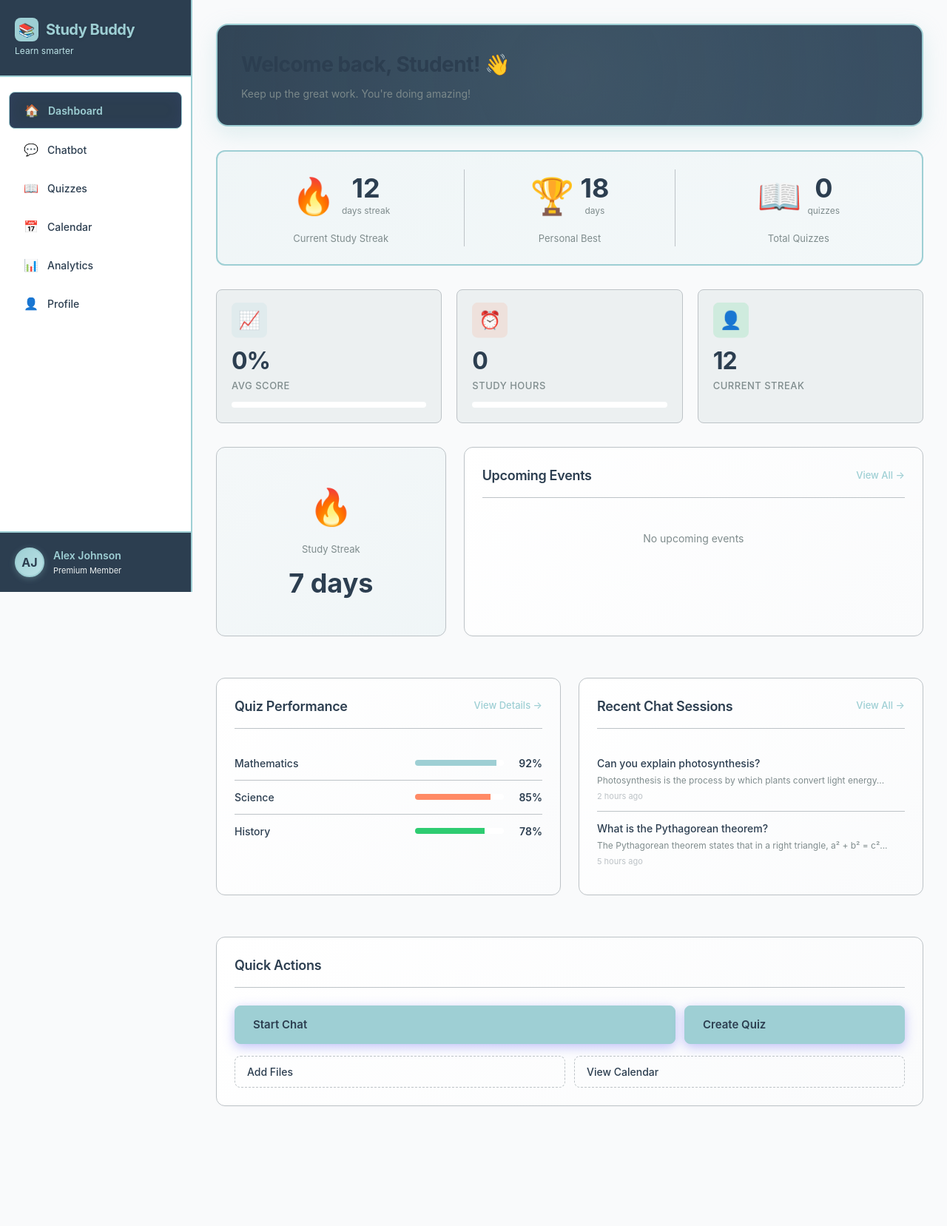
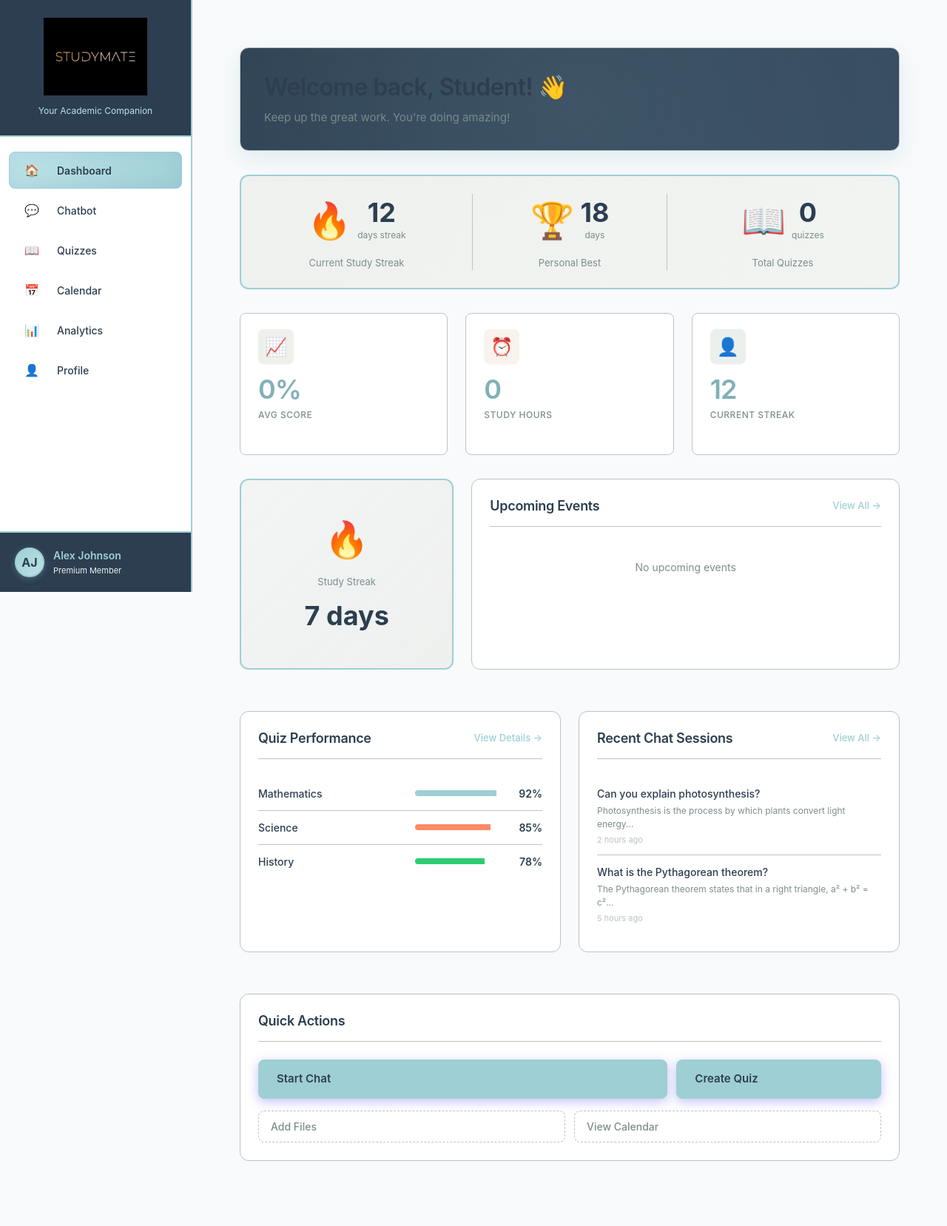
Before and after one commit to neerajsainisot25/study-buddy, a Flask app: page / in a window 1280 px wide. Shown: the whole page at 74% size. Before the commit the page ends 1495 px from the top, so only its background shows below. Run offline with Flask 3, Linux system fonts and the light colour scheme; data that the repository does not hold is empty; some libraries are stand-ins or nearby versions.

Commit message:
Apply a nature-inspired minimalist theme with updated colors and styles
Introduce a new nature-inspired theme by updating color palettes in Tailwind CSS, modifying component styles in `components.css`, creating a dedicated `nature-theme.css` and `theme-override.css`, and updating the HTML title and logo. The API key configuration in `config.py` is also adjusted to default to an empty string.

Replit-Commit-Author: Agent
Replit-Commit-Session-Id: d32bf893-5d3f-4efb-8464-3b847cba9a3d
Replit-Commit-Checkpoint-Type: full_checkpoint
Replit-Commit-Event-Id: 73a90619-e279-4e2b-91f2-728e750eb339
Replit-Commit-Screenshot-Url: https://storage.googleapis.com/screenshot-production-us-central1/fe2238ba-ea6d-46ab-801a-d7fe59535665/d32bf893-5d3f-4efb-8464-3b847cba9a3d/TKz1MgN

```diff
--- a/app/config.py
+++ b/app/config.py
@@ -7,7 +7,7 @@ load_dotenv()
 class Config:
     """Application configuration"""
     # API Configuration
-    API_KEY = os.getenv('OPENROUTER_API_KEY', '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')
+    API_KEY = os.getenv('OPENROUTER_API_KEY', '')
     API_URL = os.getenv('LLM_URL', 'https://openrouter.ai/api/v1/chat/completions')
     MODEL = 'openai/gpt-3.5-turbo'
 
--- a/index.html
+++ b/index.html
@@ -3,7 +3,7 @@
 <head>
     <meta charset="UTF-8">
     <meta name="viewport" content="width=device-width, initial-scale=1.0">
-    <title>AI Assistant - Academic Dashboard</title>
+    <title>StudyMate - Your Academic Companion</title>
 
     <!-- Tailwind CSS CDN -->
     <script src="https://cdn.tailwindcss.com"></script>
@@ -12,23 +12,30 @@
             theme: {
                 extend: {
                     colors: {
-                        primary: 'rgb(158, 207, 212)',
-                        secondary: 'rgb(236, 240, 241)',
-                        accent: 'rgb(255, 138, 101)',
-                        dark: 'rgb(44, 62, 80)',
-                        light: 'rgb(236, 240, 241)',
-                        success: 'rgb(46, 204, 113)',
-                        warning: 'rgb(241, 196, 15)',
-                        danger: 'rgb(231, 76, 60)',
+                        primary: '#8B9D83',
+                        'primary-light': '#A8B9A0',
+                        'primary-dark': '#6B7D63',
+                        accent: '#D4AF8F',
+                        'accent-light': '#E5C9AB',
+                        earth: '#8C7355',
+                        cream: '#F5F1E8',
+                        stone: '#A8A39D',
+                        dark: '#3A3A38',
+                        success: '#7A9D7E',
+                        warning: '#D4A373',
+                        danger: '#C17D6F',
                     }
                 }
             }
         }
     </script>
 
+    <!-- Nature Theme CSS -->
+    <link rel="stylesheet" href="/static/css/nature-theme.css">
     <link rel="stylesheet" href="/static/css/style.css">
     <link rel="stylesheet" href="/static/css/components.css">
     <link rel="stylesheet" href="/static/css/enhancements.css">
+    <link rel="stylesheet" href="/static/css/theme-override.css">
 </head>
 <body class="bg-gray-50">
     <!-- Sidebar Component -->
--- a/static/css/components.css
+++ b/static/css/components.css
@@ -1,57 +1,67 @@
-/* Component-specific styles extracted from main CSS */
+/* Component-specific styles - Nature Theme Compatible */
 
-/* Metric Cards */
+/* Metric Cards - Minimalist Design */
 .metric-card {
-    background: var(--bg);
+    background: var(--bg-secondary);
     border: 1px solid var(--border);
-    border-radius: 8px;
-    padding: 20px;
-    transition: all 0.2s ease;
+    border-radius: var(--border-radius-sm, 8px);
+    padding: 24px;
+    transition: all 0.3s ease;
 }
 
 .metric-card:hover {
     border-color: var(--primary);
-    box-shadow: 0 1px 3px rgba(0, 0, 0, 0.05);
+    box-shadow: var(--shadow-md, 0 4px 12px rgba(58, 58, 56, 0.08));
+    transform: translateY(-2px);
 }
 
 .metric-icon {
     width: 48px;
     height: 48px;
-    border-radius: 8px;
+    border-radius: var(--border-radius-sm, 8px);
     display: flex;
     align-items: center;
     justify-content: center;
     font-size: 24px;
     margin-bottom: 12px;
+    background: linear-gradient(135deg, var(--cream, #F5F1E8), var(--accent-light, #E5C9AB));
 }
 
 .metric-value {
-    font-size: 32px;
-    font-weight: 700;
-    color: var(--text);
+    font-size: 36px;
+    font-weight: 600;
+    color: var(--primary-dark, #6B7D63);
     line-height: 1;
     margin-bottom: 8px;
 }
 
 .metric-label {
-    font-size: 13px;
+    font-size: 12px;
     color: var(--text-secondary);
     font-weight: 500;
+    text-transform: uppercase;
+    letter-spacing: 0.5px;
 }
 
-/* Welcome Banner */
+/* Welcome Banner - Clean and Spacious */
 .welcome-banner {
     margin-bottom: 32px;
+    padding: 32px;
+    background: linear-gradient(135deg, var(--cream, #F5F1E8), var(--bg-secondary, #FFFFFF));
+    border-radius: var(--border-radius, 12px);
+    border: 1px solid var(--border);
 }
 
 .welcome-banner h2 {
-    font-size: 28px;
-    font-weight: 700;
-    color: var(--text);
+    font-size: 32px;
+    font-weight: 600;
+    color: var(--dark, #3A3A38);
     margin-bottom: 8px;
+    letter-spacing: -0.02em;
 }
 
 .welcome-banner p {
-    font-size: 14px;
+    font-size: 15px;
     color: var(--text-secondary);
+    line-height: 1.6;
 }
--- /dev/null
+++ b/static/css/nature-theme.css
@@ -0,0 +1,389 @@
+/* Nature-Inspired Minimalist Theme for StudyMate */
+
+:root {
+    /* Nature-Inspired Color Palette */
+    --primary: #8B9D83;           /* Sage Green */
+    --primary-light: #A8B9A0;     /* Light Sage */
+    --primary-dark: #6B7D63;      /* Dark Sage */
+
+    --accent: #D4AF8F;            /* Warm Sand/Beige */
+    --accent-light: #E5C9AB;      /* Light Sand */
+    --accent-dark: #B89870;       /* Dark Sand */
+
+    --earth: #8C7355;             /* Earthy Brown */
+    --cream: #F5F1E8;             /* Soft Cream */
+    --stone: #A8A39D;             /* Stone Gray */
+
+    /* Neutral Base */
+    --bg: #FAFAF8;                /* Off-white background */
+    --bg-secondary: #FFFFFF;      /* Pure white */
+    --bg-tertiary: #F5F1E8;       /* Cream */
+
+    --dark: #3A3A38;              /* Charcoal */
+    --text: #3A3A38;              /* Charcoal text */
+    --text-secondary: #6B6B68;    /* Medium gray */
+    --text-light: #9A9A97;        /* Light gray */
+    --text-on-primary: #FFFFFF;
+    --text-on-accent: #3A3A38;
+
+    /* Borders */
+    --border: #E8E6E0;            /* Soft beige border */
+    --border-light: #F0EEE8;
+
+    /* Status Colors - Muted Nature Tones */
+    --success: #7A9D7E;           /* Muted green */
+    --warning: #D4A373;           /* Muted amber */
+    --error: #C17D6F;             /* Muted terracotta */
+
+    /* Shadows - Soft and subtle */
+    --shadow-sm: 0 1px 3px rgba(58, 58, 56, 0.06);
+    --shadow-md: 0 4px 12px rgba(58, 58, 56, 0.08);
+    --shadow-lg: 0 8px 24px rgba(58, 58, 56, 0.10);
+
+    /* Layout */
+    --sidebar-width: 280px;
+    --sidebar-collapsed-width: 70px;
+    --border-radius: 12px;
+    --border-radius-sm: 8px;
+    --spacing: 24px;
+}
+
+/* Global Resets */
+* {
+    margin: 0;
+    padding: 0;
+    box-sizing: border-box;
+}
+
+html {
+    scroll-behavior: smooth;
+}
+
+body {
+    font-family: -apple-system, BlinkMacSystemFont, 'Inter', 'Segoe UI', 'Helvetica Neue', sans-serif;
+    background: var(--bg);
+    color: var(--text);
+    line-height: 1.7;
+    font-size: 15px;
+    font-weight: 400;
+    -webkit-font-smoothing: antialiased;
+    -moz-osx-font-smoothing: grayscale;
+}
+
+/* Minimalist Typography */
+h1, h2, h3, h4, h5, h6 {
+    font-weight: 600;
+    line-height: 1.3;
+    color: var(--dark);
+    letter-spacing: -0.02em;
+}
+
+h1 { font-size: 32px; }
+h2 { font-size: 24px; }
+h3 { font-size: 20px; }
+h4 { font-size: 18px; }
+h5 { font-size: 16px; }
+h6 { font-size: 14px; }
+
+/* Sidebar - Clean Minimalist Design */
+.sidebar {
+    position: fixed;
+    left: 0;
+    top: 0;
+    width: var(--sidebar-width);
+    height: 100vh;
+    background: var(--bg-secondary);
+    border-right: 1px solid var(--border);
+    padding: 0;
+    z-index: 1000;
+    overflow-y: auto;
+    display: flex;
+    flex-direction: column;
+    transition: all 0.3s cubic-bezier(0.4, 0, 0.2, 1);
+}
+
+.sidebar-header {
+    padding: 32px 24px 24px;
+    border-bottom: 1px solid var(--border);
+    background: var(--bg-secondary);
+}
+
+.sidebar-header .logo {
+    display: flex;
+    align-items: center;
+    gap: 16px;
+    margin-bottom: 8px;
+}
+
+.sidebar-header .logo-image {
+    width: 120px;
+    height: auto;
+    object-fit: contain;
+}
+
+.sidebar-header h1 {
+    font-size: 22px;
+    font-weight: 600;
+    color: var(--accent);
+    margin: 0;
+    letter-spacing: 0.5px;
+}
+
+.sidebar-header p {
+    font-size: 13px;
+    color: var(--text-secondary);
+    font-weight: 400;
+    margin-top: 4px;
+}
+
+/* Navigation - Minimal and Clean */
+.sidebar-nav {
+    flex: 1;
+    padding: 16px;
+}
+
+.nav-item {
+    display: flex;
+    align-items: center;
+    gap: 12px;
+    padding: 12px 16px;
+    margin-bottom: 4px;
+    border-radius: var(--border-radius-sm);
+    color: var(--text);
+    text-decoration: none;
+    font-size: 14px;
+    font-weight: 500;
+    transition: all 0.2s ease;
+    cursor: pointer;
+    border: 1px solid transparent;
+}
+
+.nav-item:hover {
+    background: var(--bg-tertiary);
+    color: var(--primary-dark);
+}
+
+.nav-item.active {
+    background: linear-gradient(135deg, var(--primary-light), var(--primary));
+    color: var(--text-on-primary);
+    border-color: var(--primary-dark);
+}
+
+.nav-item .nav-icon {
+    font-size: 18px;
+    width: 24px;
+    text-align: center;
+}
+
+/* Main Content - Spacious and Airy */
+.main-content {
+    margin-left: var(--sidebar-width);
+    padding: 32px;
+    min-height: 100vh;
+    transition: margin-left 0.3s cubic-bezier(0.4, 0, 0.2, 1);
+}
+
+/* Cards - Clean with Soft Shadows */
+.section-card,
+.card {
+    background: var(--bg-secondary);
+    border-radius: var(--border-radius);
+    padding: 28px;
+    margin-bottom: 24px;
+    border: 1px solid var(--border);
+    box-shadow: var(--shadow-sm);
+    transition: box-shadow 0.3s ease;
+}
+
+.section-card:hover,
+.card:hover {
+    box-shadow: var(--shadow-md);
+}
+
+/* Buttons - Soft and Natural */
+.btn {
+    padding: 10px 20px;
+    border-radius: var(--border-radius-sm);
+    border: none;
+    font-size: 14px;
+    font-weight: 500;
+    cursor: pointer;
+    transition: all 0.2s ease;
+    font-family: inherit;
+    display: inline-flex;
+    align-items: center;
+    gap: 8px;
+    text-decoration: none;
+}
+
+.btn-primary {
+    background: var(--primary);
+    color: var(--text-on-primary);
+}
+
+.btn-primary:hover {
+    background: var(--primary-dark);
+    transform: translateY(-1px);
+    box-shadow: var(--shadow-md);
+}
+
+.btn-secondary {
+    background: var(--accent-light);
+    color: var(--text-on-accent);
+}
+
+.btn-secondary:hover {
+    background: var(--accent);
+}
+
+.btn-outline {
+    background: transparent;
+    border: 1px solid var(--border);
+    color: var(--text);
+}
+
+.btn-outline:hover {
+    background: var(--bg-tertiary);
+    border-color: var(--primary);
+}
+
+/* Input Fields - Clean and Minimal */
+input[type="text"],
+input[type="email"],
+input[type="password"],
+input[type="number"],
+textarea,
+select {
+    width: 100%;
+    padding: 12px 16px;
+    border: 1px solid var(--border);
+    border-radius: var(--border-radius-sm);
+    font-size: 14px;
+    font-family: inherit;
+    color: var(--text);
+    background: var(--bg-secondary);
+    transition: all 0.2s ease;
+}
+
+input:focus,
+textarea:focus,
+select:focus {
+    outline: none;
+    border-color: var(--primary);
+    box-shadow: 0 0 0 3px rgba(139, 157, 131, 0.1);
+}
+
+/* Stats/Metrics - Minimalist Cards */
+.stat-card {
+    background: linear-gradient(135deg, var(--bg-tertiary), var(--bg-secondary));
+    border-radius: var(--border-radius);
+    padding: 24px;
+    border: 1px solid var(--border);
+}
+
+.stat-value {
+    font-size: 32px;
+    font-weight: 600;
+    color: var(--primary-dark);
+    margin-bottom: 4px;
+}
+
+.stat-label {
+    font-size: 13px;
+    color: var(--text-secondary);
+    font-weight: 500;
+    text-transform: uppercase;
+    letter-spacing: 0.5px;
+}
+
+/* Badges - Soft and Muted */
+.badge {
+    display: inline-flex;
+    align-items: center;
+    padding: 4px 12px;
+    border-radius: 16px;
+    font-size: 12px;
+    font-weight: 500;
+    background: var(--accent-light);
+    color: var(--text-on-accent);
+}
+
+.badge-success {
+    background: rgba(122, 157, 126, 0.15);
+    color: var(--success);
+}
+
+.badge-warning {
+    background: rgba(212, 163, 115, 0.15);
+    color: var(--warning);
+}
+
+.badge-error {
+    background: rgba(193, 125, 111, 0.15);
+    color: var(--error);
+}
+
+/* Toggle Switch - Natural Aesthetic */
+.toggle-switch {
+    position: relative;
+    width: 48px;
+    height: 24px;
+    background: var(--border);
+    border-radius: 12px;
+    cursor: pointer;
+    transition: background 0.3s ease;
+}
+
+.toggle-switch.active {
+    background: var(--primary);
+}
+
+.toggle-switch::after {
+    content: '';
+    position: absolute;
+    top: 2px;
+    left: 2px;
+    width: 20px;
+    height: 20px;
+    background: white;
+    border-radius: 50%;
+    transition: transform 0.3s ease;
+}
+
+.toggle-switch.active::after {
+    transform: translateX(24px);
+}
+
+/* Responsive - Mobile Optimized */
+@media (max-width: 768px) {
+    .sidebar {
+        transform: translateX(-100%);
+    }
+
+    .sidebar.open {
+        transform: translateX(0);
+    }
+
+    .main-content {
+        margin-left: 0;
+        padding: 16px;
+    }
+}
+
+/* Scrollbar - Minimal and Natural */
+::-webkit-scrollbar {
+    width: 8px;
+}
+
+::-webkit-scrollbar-track {
+    background: var(--bg);
+}
+
+::-webkit-scrollbar-thumb {
+    background: var(--stone);
+    border-radius: 4px;
+}
+
+::-webkit-scrollbar-thumb:hover {
+    background: var(--primary);
+}
--- /dev/null
+++ b/static/css/theme-override.css
@@ -0,0 +1,95 @@
+/* Theme Override - Force Nature Theme Colors */
+
+/* Override any inline styles and legacy colors */
+.section-card[style*="background: linear-gradient(135deg, rgba(158, 207, 212"] {
+    background: linear-gradient(135deg, rgba(139, 157, 131, 0.1) 0%, rgba(168, 185, 160, 0.1) 100%) !important;
+    border: 2px solid var(--primary) !important;
+}
+
+.section-card[style*="rgba(158, 207, 212, 0.05)"] {
+    background: linear-gradient(135deg, rgba(139, 157, 131, 0.05) 0%, rgba(139, 157, 131, 0.1) 100%) !important;
+}
+
+/* Force metric icon colors */
+.metric-icon[style*="rgba(158, 207, 212, 0.15)"] {
+    background: rgba(139, 157, 131, 0.15) !important;
+}
+
+.metric-icon[style*="rgba(255, 138, 101, 0.15)"] {
+    background: rgba(212, 175, 143, 0.15) !important;
+}
+
+.metric-icon[style*="rgba(46, 204, 113, 0.15)"] {
+    background: rgba(122, 157, 126, 0.15) !important;
+}
+
+/* Override gradient bars */
+div[style*="background: linear-gradient(90deg, var(--primary)"] {
+    background: linear-gradient(90deg, var(--primary) 0%, var(--primary-light) 100%) !important;
+}
+
+div[style*="background: linear-gradient(90deg, var(--accent)"] {
+    background: linear-gradient(90deg, var(--accent) 0%, var(--accent-light) 100%) !important;
+}
+
+/* Badge color overrides */
+span[style*="background: var(--primary)"] {
+    background: var(--primary) !important;
+    color: var(--text-on-primary) !important;
+}
+
+/* Link color override */
+a[style*="color: var(--primary)"] {
+    color: var(--primary) !important;
+}
+
+/* Welcome banner override */
+.welcome-banner h2 {
+    color: var(--dark) !important;
+}
+
+/* Ensure all cards use the nature theme */
+.card,
+.section-card {
+    background: var(--bg-secondary);
+    border-color: var(--border);
+}
+
+/* Button styling */
+.btn-primary {
+    background: var(--primary) !important;
+    color: var(--text-on-primary) !important;
+}
+
+.btn-secondary {
+    background: var(--accent-light) !important;
+    color: var(--text-on-accent) !important;
+}
+
+.btn-ghost {
+    background: transparent !important;
+    color: var(--text-secondary) !important;
+}
+
+.btn-ghost:hover {
+    background: var(--bg-tertiary) !important;
+}
+
+/* Navigation active state */
+.nav-item.active {
+    background: linear-gradient(135deg, var(--primary-light), var(--primary)) !important;
+    color: var(--text-on-primary) !important;
+}
+
+/* Dashboard grid fix */
+.dashboard-grid {
+    display: grid;
+    gap: 24px;
+    margin-bottom: 32px;
+}
+
+/* Ensure proper spacing */
+.content-wrapper {
+    max-width: 1400px;
+    margin: 0 auto;
+}
--- a/templates/components/sidebar.html
+++ b/templates/components/sidebar.html
@@ -1,10 +1,9 @@
 <div class="sidebar glass-sidebar" id="sidebar">
     <div class="sidebar-header">
         <div class="logo">
-            <div class="logo-icon">📚</div>
-            <h1>Study Buddy</h1>
+            <img src="/static/images/logo.jpeg" alt="StudyMate" class="logo-image" style="width: 140px; height: auto; margin: 0 auto; display: block;">
         </div>
-        <p>Learn smarter</p>
+        <p style="text-align: center; margin-top: 12px;">Your Academic Companion</p>
     </div>
 
     <nav class="sidebar-nav">
```
Also changed, not shown: attached_assets/Studubuddy Logo_1762634292319.jpeg (added), generated-icon.png (added), static/images/logo.jpeg (added), 1 other file.
